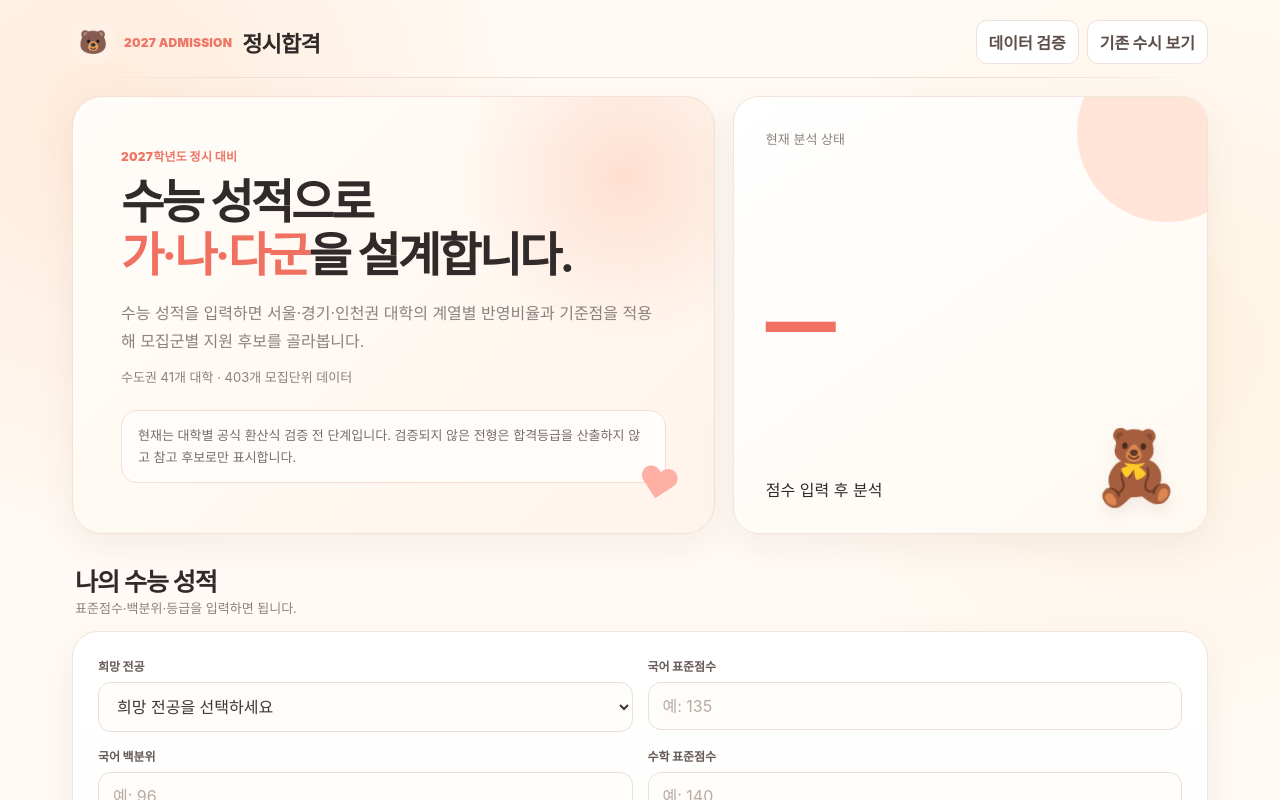
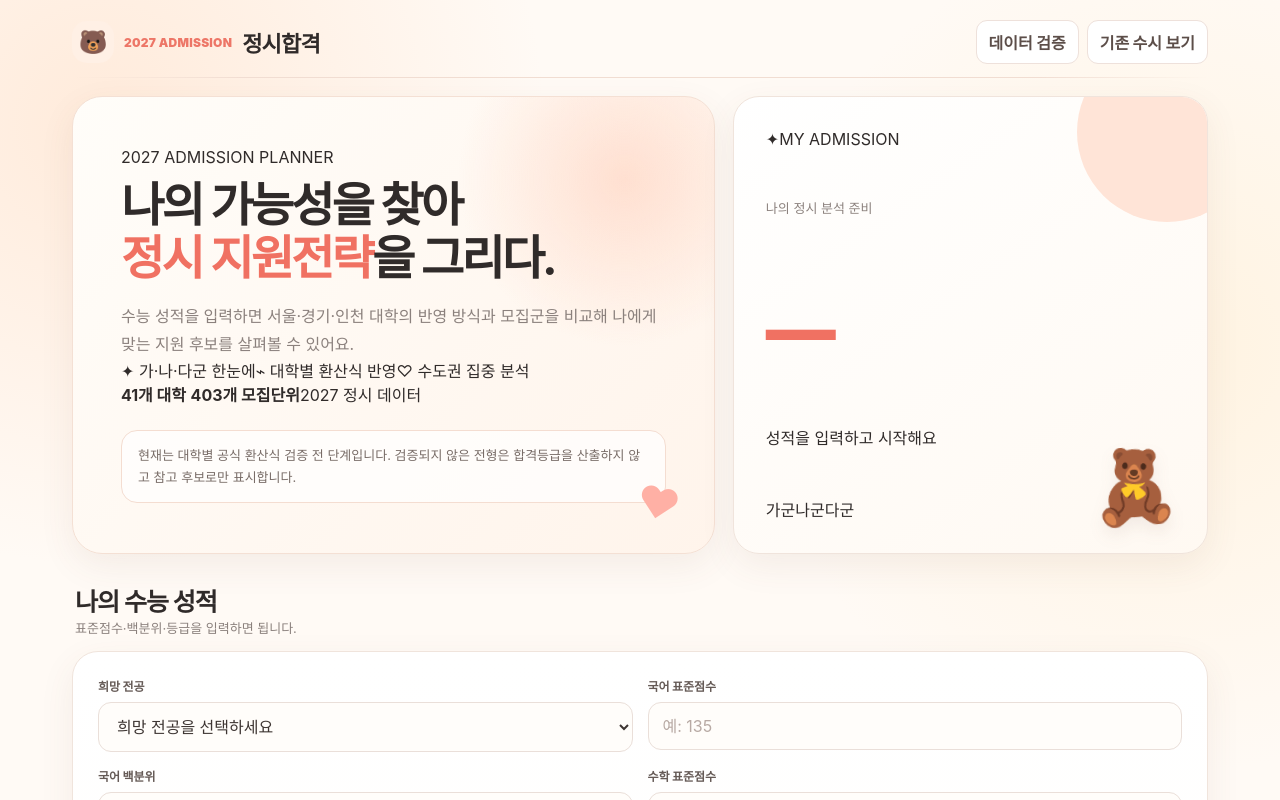
Before and after one commit to sooyachoco/2027-susi, a Next.js app: page / in a window 1280 px wide. Shown: the top 800 px of the page. Built offline with nearby package versions, Linux system fonts and the light colour scheme.

Commit message:
design: refresh regular admission home hero

```diff
--- a/app/page.tsx
+++ b/app/page.tsx
@@ -31,13 +31,14 @@ export default function Page() {
     <main>
       <section className="hero">
         <div className="heroCopy">
-          <div className="eyebrow">2027학년도 정시 대비</div>
-          <h1>수능 성적으로<br /><span>가·나·다군</span>을 설계합니다.</h1>
-          <p>수능 성적을 입력하면 서울·경기·인천권 대학의 계열별 반영비율과 기준점을 적용해 모집군별 지원 후보를 골라봅니다.</p>
-          <div className="muted" style={{marginTop:12}}>수도권 {universityCount}개 대학 · {admissions.length}개 모집단위 데이터</div>
+          <div className="heroBadge"><span className="heroBadgeDot" /> 2027 ADMISSION PLANNER</div>
+          <h1>나의 가능성을 찾아<br /><span>정시 지원전략</span>을 그리다.</h1>
+          <p>수능 성적을 입력하면 서울·경기·인천 대학의 반영 방식과 모집군을 비교해 나에게 맞는 지원 후보를 살펴볼 수 있어요.</p>
+          <div className="heroPills"><span>✦ 가·나·다군 한눈에</span><span>⌁ 대학별 환산식 반영</span><span>♡ 수도권 집중 분석</span></div>
+          <div className="heroDataLine"><strong>{universityCount}개 대학</strong><i /> <strong>{admissions.length}개 모집단위</strong><span>2027 정시 데이터</span></div>
           <div className="notice">현재는 대학별 공식 환산식 검증 전 단계입니다. 검증되지 않은 전형은 합격등급을 산출하지 않고 참고 후보로만 표시합니다.</div>
         </div>
-        <div className="panel scoreHero"><div className="muted">현재 분석 상태</div><div className="bigScore">{started ? (portfolio?.recommendations.length ?? 0) : "—"}</div><div>{started ? "추천 모집군" : "점수 입력 후 분석"}</div></div>
+        <div className="panel scoreHero"><div className="scoreCardTop"><span className="scoreCardIcon">✦</span><span className="scoreCardLabel">MY ADMISSION</span></div><div className="muted">나의 정시 분석 준비</div><div className="bigScore">{started ? (portfolio?.recommendations.length ?? 0) : "—"}</div><div className="scoreCardCaption">{started ? "분석된 모집군" : "성적을 입력하고 시작해요"}</div><div className="scoreCardFoot"><span>가군</span><span>나군</span><span>다군</span></div></div>
       </section>
 
       <section className="section" id="profile">
```
